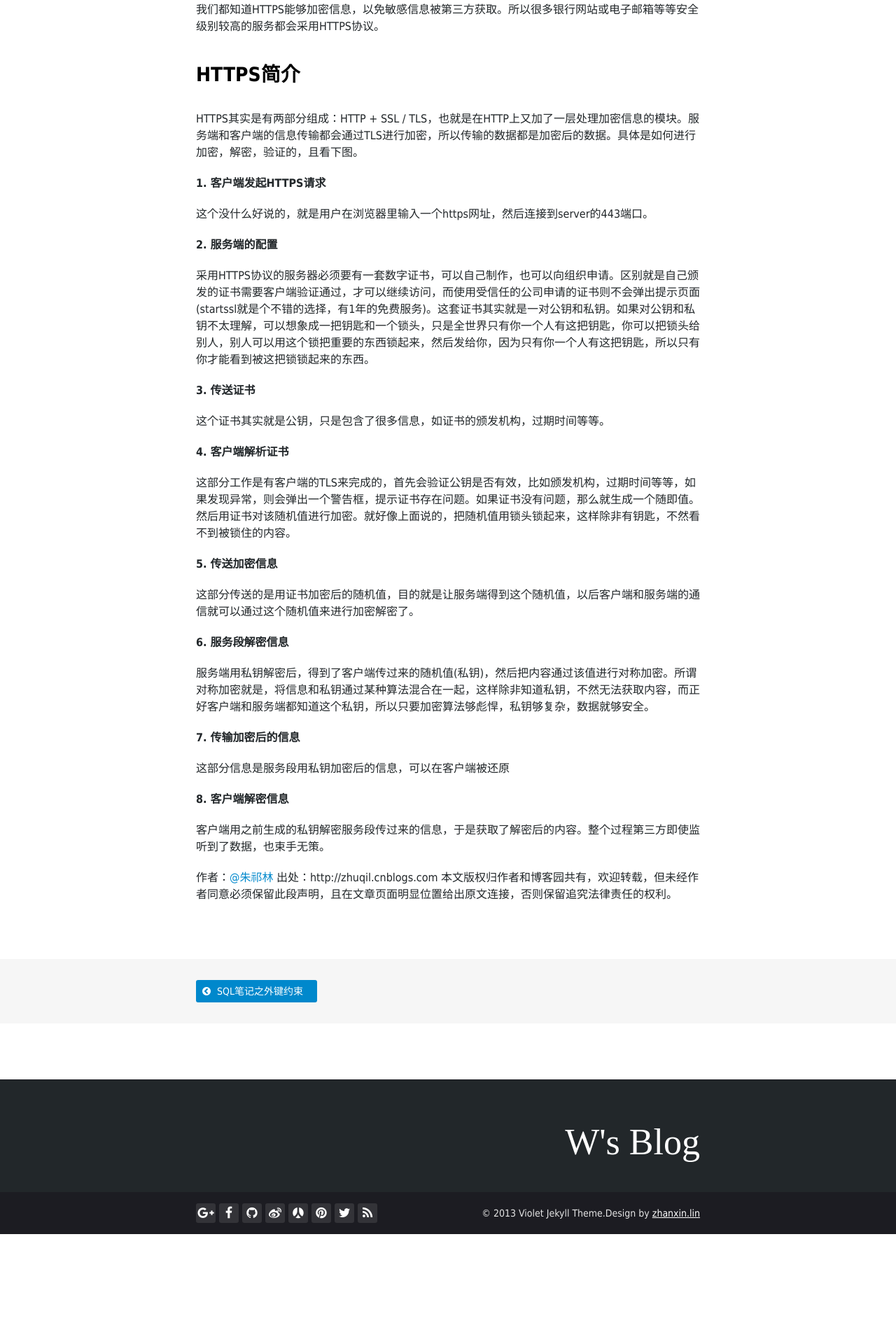
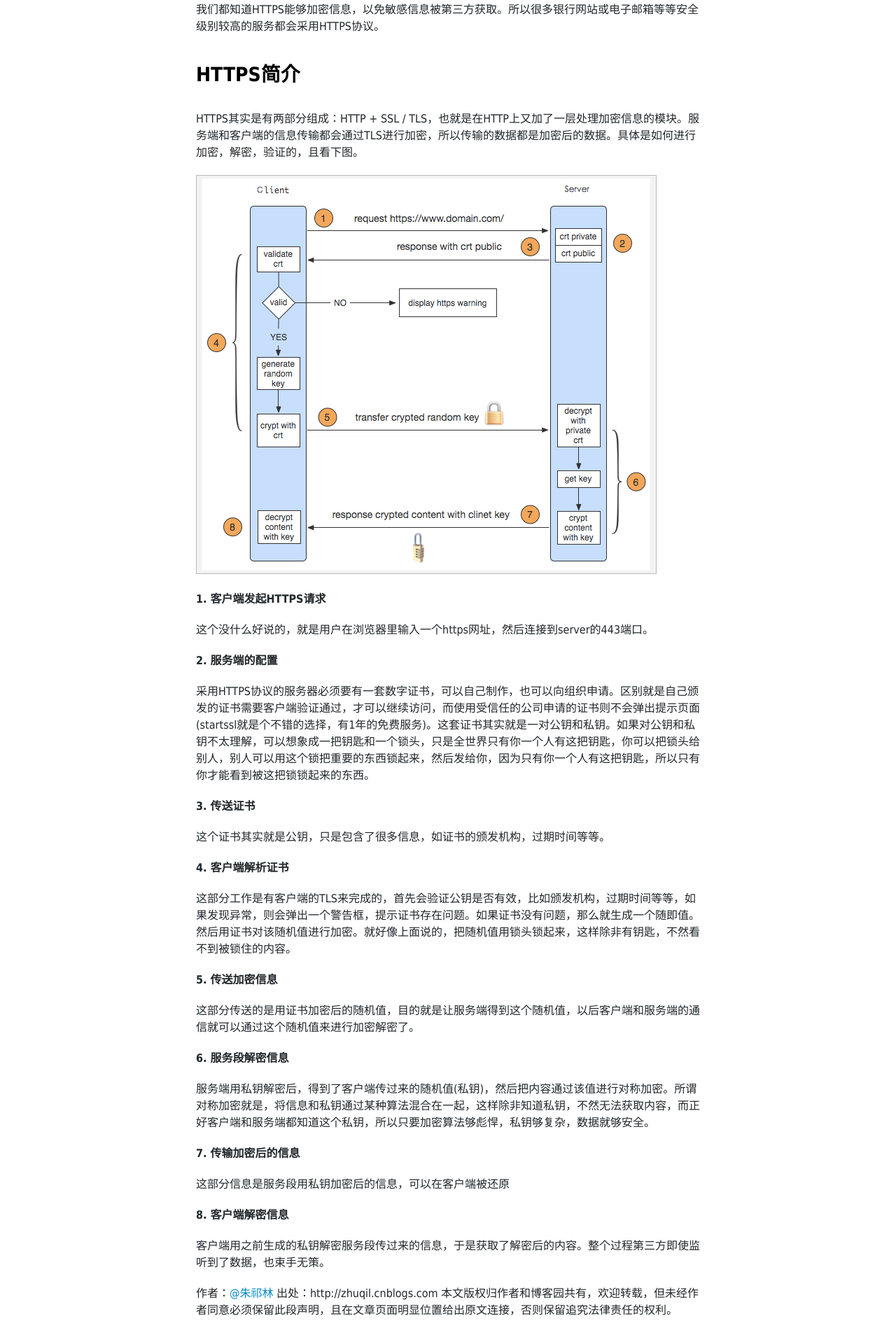
Before and after one commit to GeowindWu/GeowindWu.github.io, a Jekyll site: the page built from _posts/2017-05-09-https-principle.md, in a window 1280 px wide. Shown: the part 468-2388 px from the top of the page at 70% size. Built offline with Jekyll 4.4.1, drawn with Linux system fonts in a browser that asks for light colours; nearby versions of some CDN libraries; some web fonts are replaced; before the commit the page ends 2231 px from its top, so only the background shows below that.

Commit message:
https principle

```diff
--- a/_posts/2017-05-09-https-principle.md
+++ b/_posts/2017-05-09-https-principle.md
@@ -9,7 +9,7 @@ title: 图解HTTPS
 
 HTTPS其实是有两部分组成：HTTP + SSL / TLS，也就是在HTTP上又加了一层处理加密信息的模块。服务端和客户端的信息传输都会通过TLS进行加密，所以传输的数据都是加密后的数据。具体是如何进行加密，解密，验证的，且看下图。
 
-
+![HTTPS原理图](/images/170509.png)
 
 **1. 客户端发起HTTPS请求**
 
```
